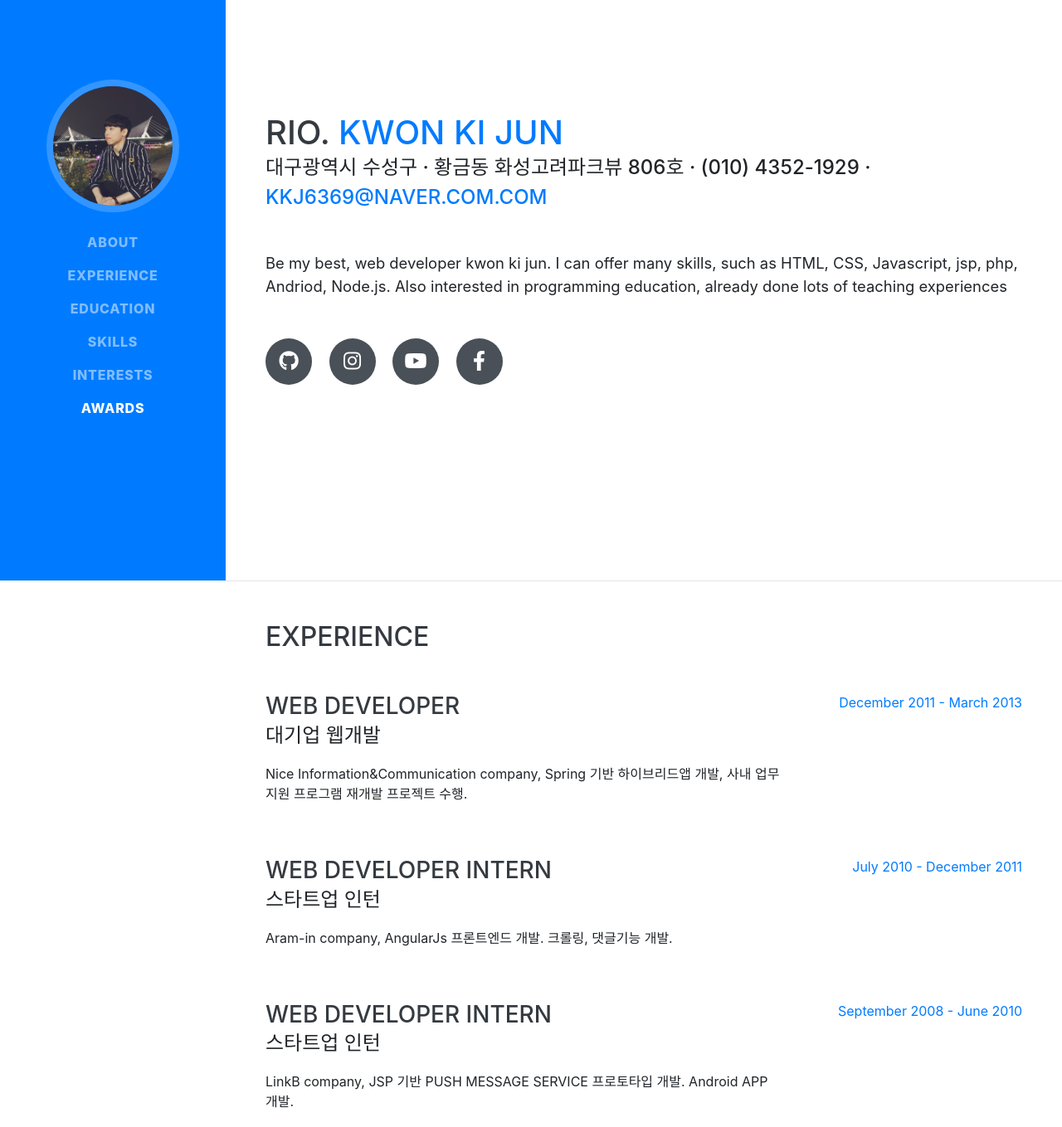
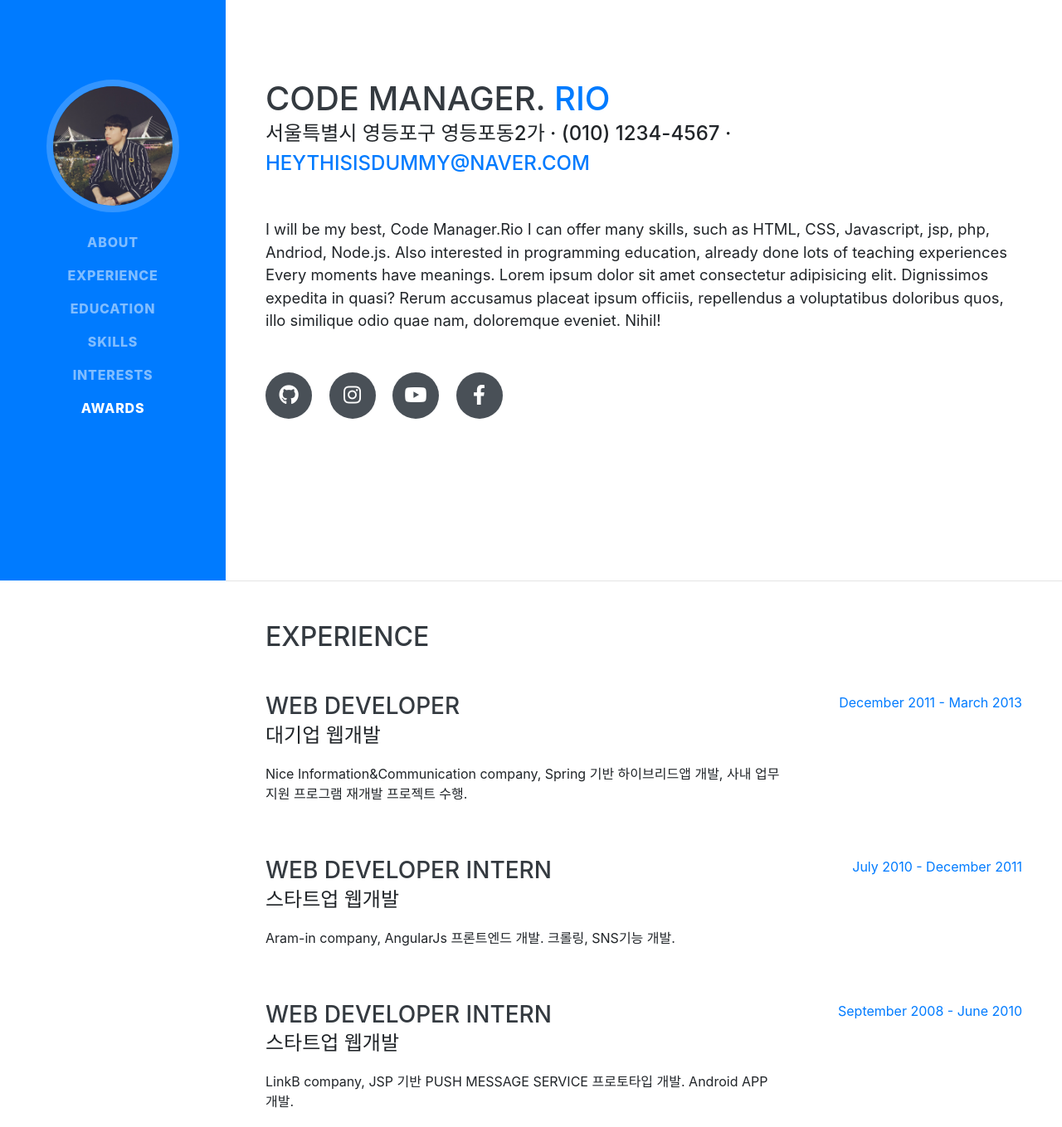
Before and after one commit to kwonkijun/portfolio, a website with bundled scripts: page index.html in a window 1280 px wide. Shown: the part 100-1459 px from the top of the page at 83% size. Built offline with nearby package versions, Linux system fonts and the light colour scheme; a web font is replaced by a local one.

Commit message:
html 수정

```diff
--- a/index.html
+++ b/index.html
@@ -8,7 +8,7 @@
     <meta name="description" content="">
     <meta name="author" content="">
 
-    <title>Resume - Start Bootstrap Theme</title>
+    <title>code Manager. Rio</title>
 
     <!-- Bootstrap core CSS -->
     <link href="vendor/bootstrap/css/bootstrap.min.css" rel="stylesheet">
@@ -26,7 +26,7 @@
 <body id="page-top">
     <nav class="navbar navbar-expand-lg navbar-dark bg-primary fixed-top" id="sideNav">
         <a class="navbar-brand js-scroll-trigger" href="#page-top">
-            <span class="d-block d-lg-none">Clarence Taylor</span>
+            <span class="d-block d-lg-none">Code Manager. Rio</span>
             <span class="d-none d-lg-block">
                 <img class="img-fluid img-profile rounded-circle mx-auto mb-2" src="img/profile.jpg" alt="">
             </span>
@@ -63,13 +63,15 @@
 
         <section class="resume-section p-3 p-lg-5 d-flex align-items-center" id="about">
             <div class="w-100">
-                <h1 class="mb-0">Rio.
-                    <span class="text-primary">Kwon Ki Jun</span>
+                <h1 class="mb-0">Code Manager.
+                    <span class="text-primary">Rio</span>
                 </h1>
-                <div class="subheading mb-5">대구광역시 수성구 · 황금동 화성고려파크뷰 806호 · (010) 4352-1929 ·
-                    <a href="mailto:kkj6369@naver.com">kkj6369@naver.com.com</a>
+                <div class="subheading mb-5">서울특별시 영등포구 영등포동2가 · (010) 1234-4567 ·
+                    <a href="mailto:kkj6369@naver.com">heyThisisDummy@naver.com</a>
                 </div>
-                <p class="lead mb-5">Be my best, web developer kwon ki jun. I can offer many skills, such as HTML, CSS, Javascript, jsp, php, Andriod, Node.js. Also interested in programming education, already done lots of teaching experiences </p>
+                <p class="lead mb-5">I will be my best, Code Manager.Rio I can offer many skills, such as HTML, CSS, Javascript, jsp, php, Andriod, Node.js. Also interested in programming education, already done lots of teaching experiences
+                    Every moments have meanings. Lorem ipsum dolor sit amet consectetur adipisicing elit. Dignissimos expedita in quasi? Rerum accusamus placeat ipsum officiis, repellendus a voluptatibus doloribus quos, illo similique odio quae nam, doloremque eveniet. Nihil!
+                </p>
                 <div class="social-icons">
                     <a href="https://github.com/kwonkijun">
                         <i class="fab fa-github"></i>
@@ -109,8 +111,8 @@
                 <div class="resume-item d-flex flex-column flex-md-row justify-content-between mb-5">
                     <div class="resume-content">
                         <h3 class="mb-0">Web Developer Intern</h3>
-                        <div class="subheading mb-3">스타트업 인턴</div>
-                        <p>Aram-in company, AngularJs 프론트엔드 개발. 크롤링, 댓글기능 개발. </p>
+                        <div class="subheading mb-3">스타트업 웹개발</div>
+                        <p>Aram-in company, AngularJs 프론트엔드 개발. 크롤링, SNS기능 개발. </p>
                     </div>
                     <div class="resume-date text-md-right">
                         <span class="text-primary">July 2010 - December 2011</span>
@@ -120,7 +122,7 @@
                 <div class="resume-item d-flex flex-column flex-md-row justify-content-between">
                     <div class="resume-content">
                         <h3 class="mb-0">Web Developer Intern</h3>
-                        <div class="subheading mb-3">스타트업 인턴</div>
+                        <div class="subheading mb-3">스타트업 웹개발</div>
                         <p>LinkB company, JSP 기반 PUSH MESSAGE SERVICE 프로토타입 개발. Android APP 개발. </p>
                     </div>
                     <div class="resume-date text-md-right">
```
